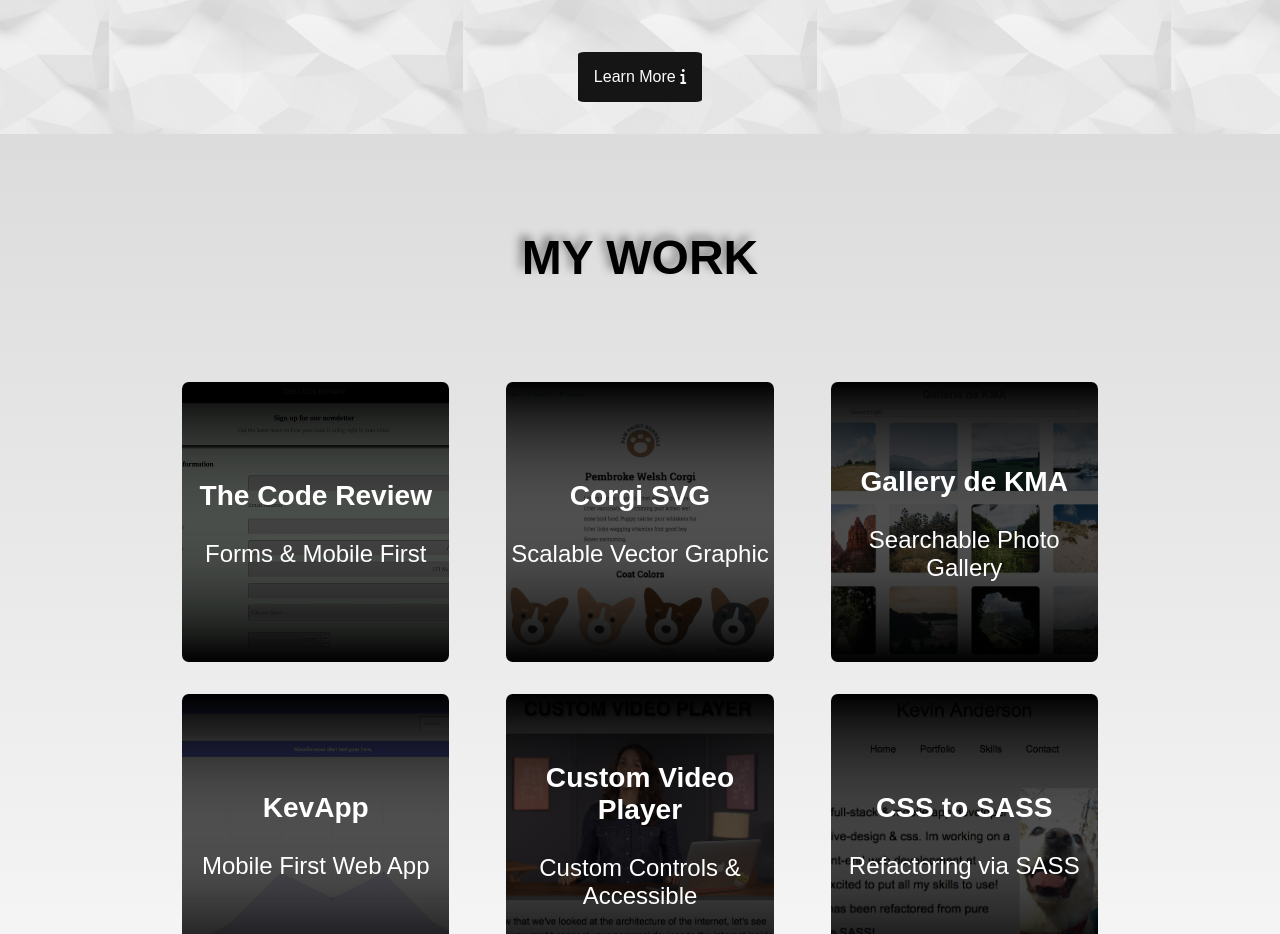
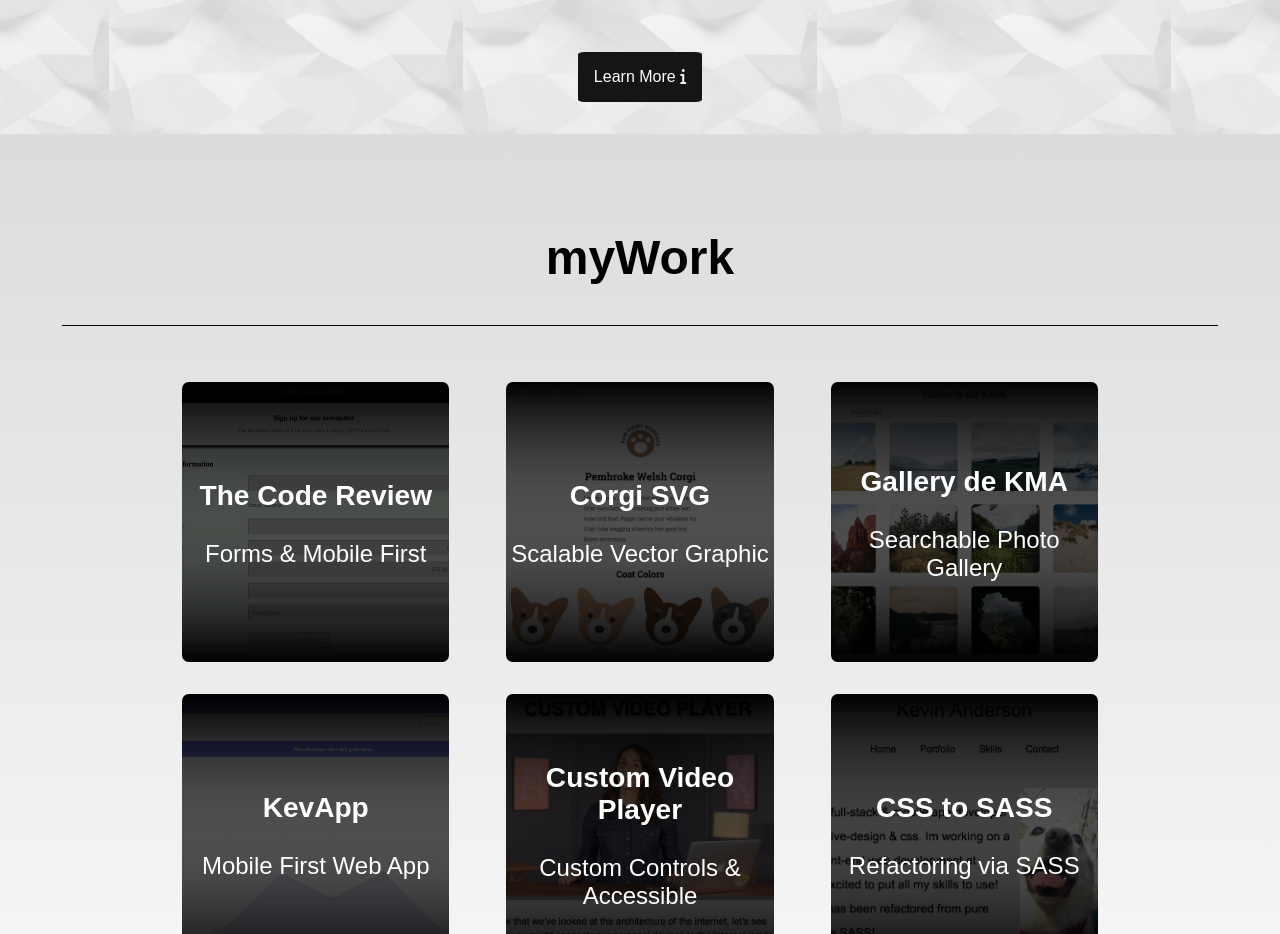
Before and after one commit to Agentkma/Project-12-Portfolio, a plain HTML site: page index.html in a window 1280 px wide. Shown: the part 1020-1954 px from the top of the page. Drawn offline with nearby package versions, Linux system fonts and the light colour scheme; a web font is replaced by a local one.

Commit message:
REVIEW UPDATES
removed text shadow on My Work and changed style

```diff
--- a/css/style.css
+++ b/css/style.css
@@ -234,7 +234,6 @@ footer {
   flex-direction: column;
   justify-content: space-between;
 
-
 }
 
 #header-menu {
@@ -292,16 +291,12 @@ footer {
   font-weight: lighter;
   display: none;
   cursor: cell;
-
 }
-
-
 
 #about-summary {
   color:black;
   font-size: 1.5em;
   margin: 1em auto;
-
 }
 
 #about-learn-more {
@@ -312,10 +307,8 @@ footer {
 }
 
 
-
 #about-skills p{
   color: black;
-
 }
 
 
@@ -325,13 +318,13 @@ footer {
 
 
 #projects {
-  /*border-top: black 1px solid;*/
+  border-bottom: black 1px solid;
   color: black;
   height: 4em;
   padding-top: 2em;
   width: 95%;
   margin-top: 0;
-  text-shadow: -5px -5px 10px gray;
+  /*text-shadow: -5px -5px 10px gray;*/
   font-size: 2em;
 
 }
@@ -440,7 +433,6 @@ footer {
     display: flex;
     flex-direction: column;
     justify-content: space-between;
-
   }
 
   #about-summary {
--- a/index.html
+++ b/index.html
@@ -82,7 +82,7 @@
       <main role="main" id= "main-content">
 
 
-        <h2 id="projects"> MY WORK </h2>
+        <h2 id="projects"> myWork </h2>
         <div >
           <ul id="project-container">
 
```
